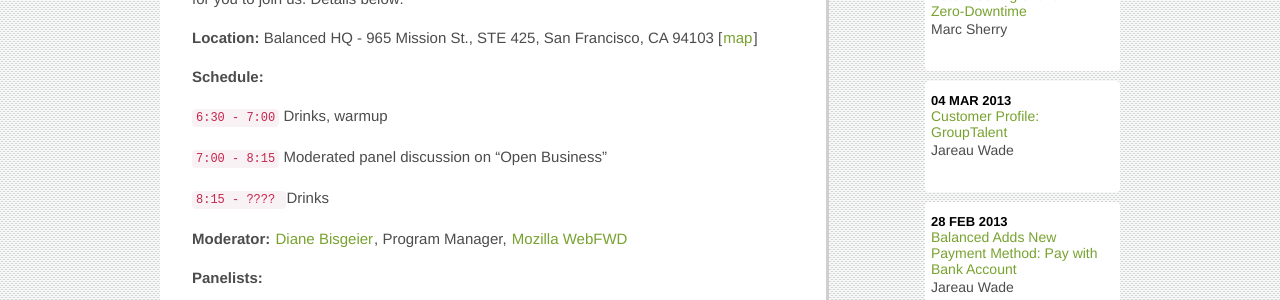
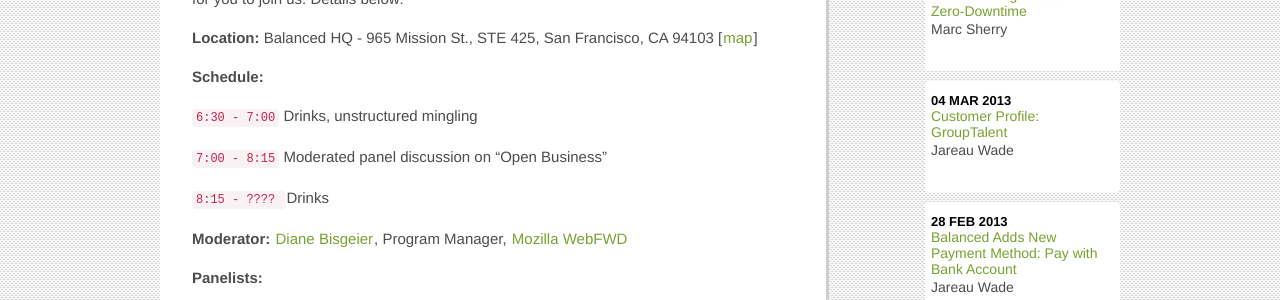
Before and after one commit to balanced/balanced.github.com, a Jekyll site: the page built from _posts/2013-03-13-open-business-open-house.md, in a window 1280 px wide. Shown: the part 576-876 px from the top of the page. Built offline with Jekyll 4.4.1, drawn with Linux system fonts in a browser that asks for light colours; nearby versions of some CDN libraries; library files that are not in the unit come from our copies; Markdown is read by kramdown in place of the engine named in the settings; comment, search, counter and statistics services are not loaded.

Commit message:
Update 2013-03-13-open-business-open-house.md

```diff
--- a/_posts/2013-03-13-open-business-open-house.md
+++ b/_posts/2013-03-13-open-business-open-house.md
@@ -21,7 +21,7 @@
 
 **Schedule:**
 
-`6:30 - 7:00` Drinks, warmup
+`6:30 - 7:00` Drinks, unstructured mingling
 
 `7:00 - 8:15` Moderated panel discussion on "Open Business"
 
```
